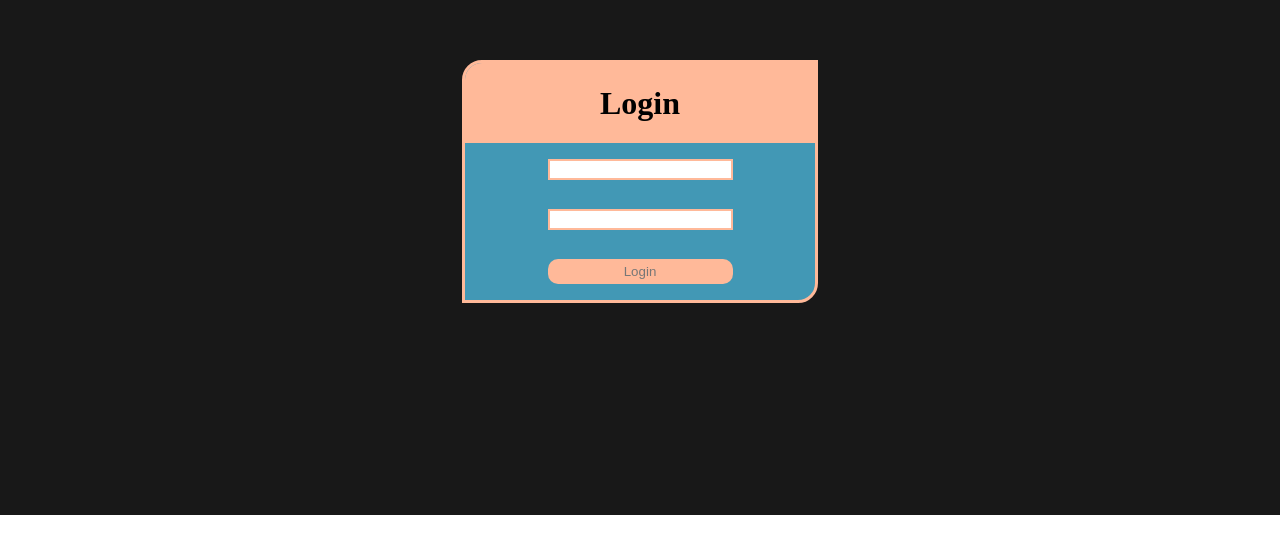
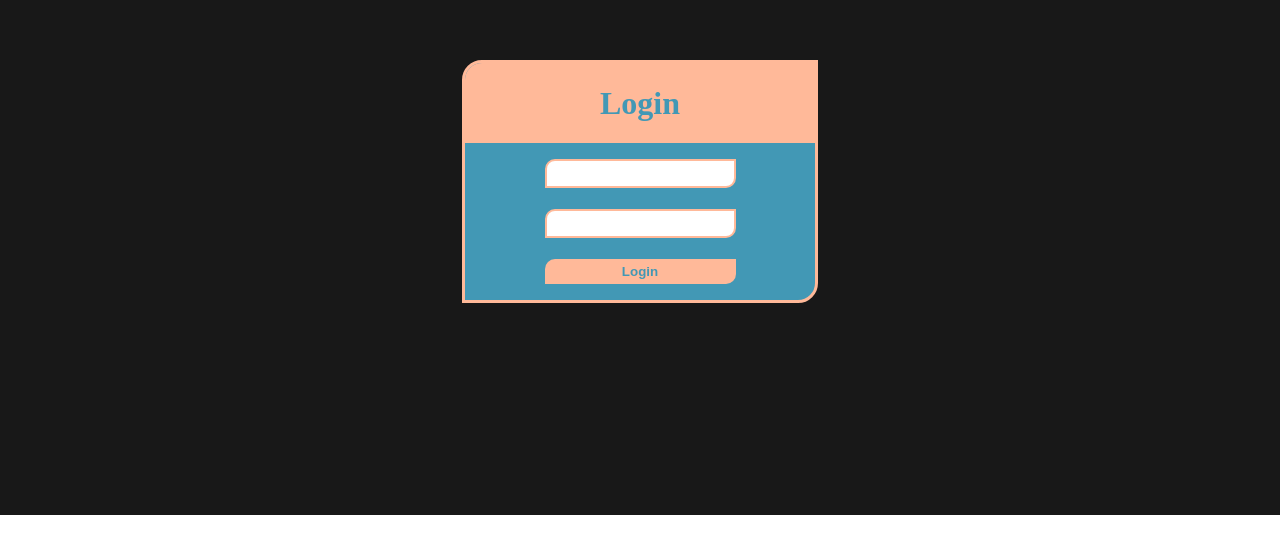
Before and after one commit to Northon-gracik/nextjs, a Next.js app: page / in a window 1280 px wide. Shown: the part 152-706 px from the top of the page. Built offline with nearby package versions, Linux system fonts and the light colour scheme.

Commit message:
Update index.jsx

```diff
--- a/pages/index.jsx
+++ b/pages/index.jsx
@@ -4,8 +4,7 @@ import axios from 'axios'
 
 
 const Title = styled.h1`
-  font-size: 50px;
-  color: ${({ theme }) => theme.colors.primary};
+  color: ${({ theme }) => theme.colors.Dark.primary};
 `
 const Background = styled.div`
   display: flex;
@@ -42,12 +41,6 @@ const Content = styled.div`
   align-items: center;
   justify-content: center;
   flex-direction: column;
-  .input{
-    border: 3px solid ${({ theme }) => theme.colors.Dark.contrast};
-  }
-  .button{
-    background-color: ${({ theme }) => theme.colors.Dark.contrast};
-  }
 `
 
 const Form = styled.form`
@@ -56,18 +49,21 @@ const Form = styled.form`
   height: 125px;
   justify-content: space-between;
 
-
 `
 
 const Input = styled.input`
   border: 2px solid ${({ theme }) => theme.colors.Dark.contrast};
+  padding: 5px;
+  border-radius: 10px 0px 10px 0px;
 `
+
 const Button = styled.button`
   background-color: ${({ theme }) => theme.colors.Dark.contrast};
   border: 0px;
-  color: ${({ theme }) => theme.colors.Dark.text};
+  color: ${({ theme }) => theme.colors.Dark.primary};
   padding: 5px;
-  border-radius: 10px;
+  border-radius: 10px 0px 10px 0px;
+  font-weight: 700;
 `
 
 function Home( props ) {
@@ -83,7 +79,7 @@ function Home( props ) {
     <Background>
       <Card>
         <Header>
-          <h1>Login</h1>
+          <Title>Login</Title>
         </Header>
         <Content>
           <p>
```
